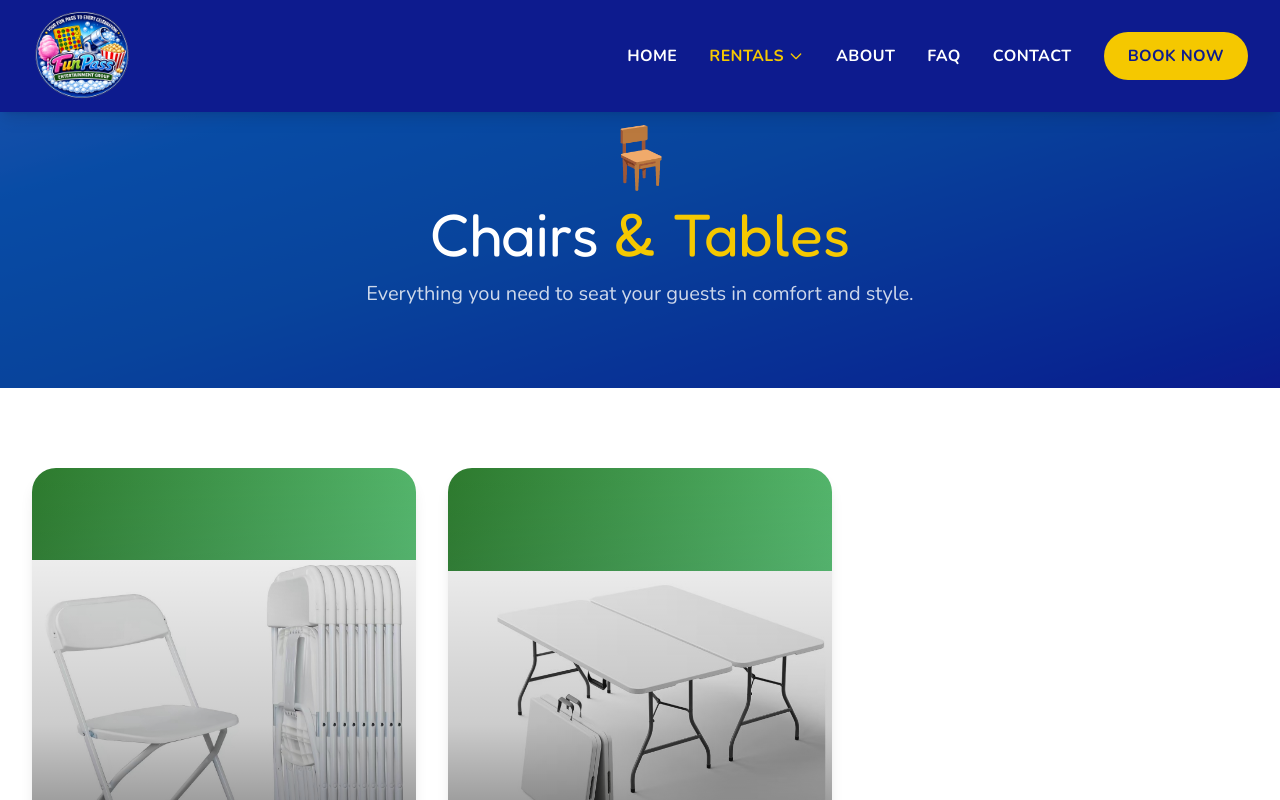
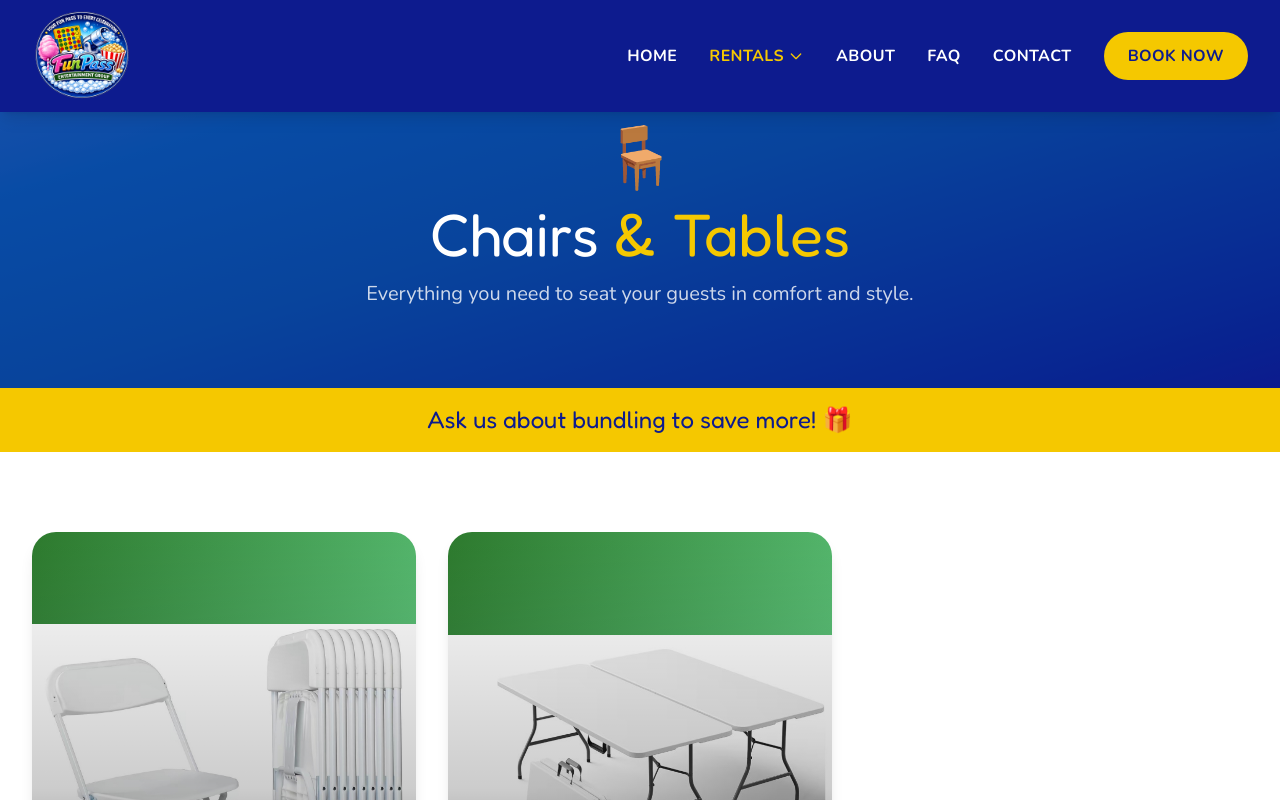
Before and after one commit to Phoesston/Fun-Pass, a Next.js app: page /chairs-tables in a window 1280 px wide. Shown: the top 800 px of the page. Built offline with nearby package versions, Linux system fonts and the light colour scheme.

Commit message:
Added marquee strip on all the rental tabs, slowed down the slideshow from 4 to 6 seconds, and added and edited FAQ section

```diff
--- a/app/chairs-tables/page.tsx
+++ b/app/chairs-tables/page.tsx
@@ -13,6 +13,13 @@ export default function ChairsTables() {
         subtitle="Everything you need to seat your guests in comfort and style."
         overlay="bg-brand-navy/65"
       />
+
+      {/* ── Marquee strip ── */}
+      <section className="bg-brand-yellow py-4">
+        <p className="font-display text-brand-navy text-xl md:text-2xl text-center">
+          Ask us about bundling to save more! 🎁
+        </p>
+      </section>
 
       {/* ── Equipment Grid ── */}
       <section className="py-20 bg-white">
--- a/app/components/SlideshowHeader.tsx
+++ b/app/components/SlideshowHeader.tsx
@@ -30,7 +30,7 @@ export default function SlideshowHeader({
     if (images.length <= 1) return;
     const timer = setInterval(() => {
       setCurrent((prev) => (prev + 1) % images.length);
-    }, 4000);
+    }, 6000);
     return () => clearInterval(timer);
   }, [images.length]);
 
--- a/app/concessions/page.tsx
+++ b/app/concessions/page.tsx
@@ -13,6 +13,13 @@ export default function Concessions() {
         subtitle="Sweet treats and snacks that take your event to the next level."
         overlay="bg-brand-navy/65"
       />
+
+      {/* ── Marquee strip ── */}
+      <section className="bg-brand-yellow py-4">
+        <p className="font-display text-brand-navy text-xl md:text-2xl text-center">
+          Ask us about bundling to save more! 🎁
+        </p>
+      </section>
 
       {/* ── Equipment Grid ── */}
       <section className="py-20 bg-white">
--- a/app/faq/page.tsx
+++ b/app/faq/page.tsx
@@ -5,12 +5,12 @@ const faqs = [
   {
     question: 'What areas do you travel to?',
     answer:
-      'WE have structured our rentals as DIY pick up/drop off so we can offer lower prices. However,for an additional fee we can provide drop off/pick up to the Palmetto, Parrish, Bradenton, and Lakewood Ranch, and surrounding areas. Contact us for details!',
+      'We have structured our rentals as DIY pick up/drop off so we can offer lower prices. However, for an additional fee we can provide drop off/pick up to the Palmetto, Parrish, Bradenton, and Lakewood Ranch, and surrounding areas. Contact us for details!',
   },
   {
     question: 'How much space is needed for the foam cannon?',
     answer:
-      'We recommend at least a 20×20 ft open outdoor area for the foam cannon. Foam parties should never be done in a pool for safety reasons.',
+      'We recommend at least a 20×20 ft open outdoor area for the foam cannon. For safety  reasons, foam cannons should not be used in direct contact with a pool.',
   },
   {
     question: 'What ages is a foam party appropriate for?',
@@ -20,7 +20,11 @@ const faqs = [
   {
     question: 'Is foam easy to clean up?',
     answer:
-      'One of the best things about foam parties is that the foam is made from a biodegradable, non-toxic solution that breaks down quickly and can be easily cleaned with water.',
+      'Yes, it disappears on its own or can be washed away quickly with the spray of a garden hose.',
+  },
+  {
+    question: 'Is the foam solution safe?',
+    answer: "Yes! It's non-toxic, hypoallergenic, and biodegradable. Great for kids from 1 to 100. Dogs love it too!",
   },
   {
     question: 'Can I rent multiple items for the same event?',
--- a/app/foam-rentals/page.tsx
+++ b/app/foam-rentals/page.tsx
@@ -18,6 +18,13 @@ export default function FoamRentals() {
         subtitle="High-powered foam cannons and packages for the most unforgettable parties ever."
         overlay="bg-brand-navy/65"
       />
+
+      {/* ── Marquee strip ── */}
+      <section className="bg-brand-yellow py-4">
+        <p className="font-display text-brand-navy text-xl md:text-2xl text-center">
+          Ask us about bundling to save more! 🎁
+        </p>
+      </section>
 
       {/* ── Equipment Grid ── */}
       <section className="py-20 bg-white">
--- a/app/party-rentals/page.tsx
+++ b/app/party-rentals/page.tsx
@@ -19,6 +19,13 @@ export default function PartyRentals() {
         subtitle="Giant games, snow cones, and carnival fun — everything you need for an epic party."
         overlay="bg-brand-navy/65"
       />
+
+      {/* ── Marquee strip ── */}
+      <section className="bg-brand-yellow py-4">
+        <p className="font-display text-brand-navy text-xl md:text-2xl text-center">
+          Ask us about bundling to save more! 🎁
+        </p>
+      </section>
 
       {/* ── Equipment Grid ── */}
       <section className="py-20 bg-white">
```
